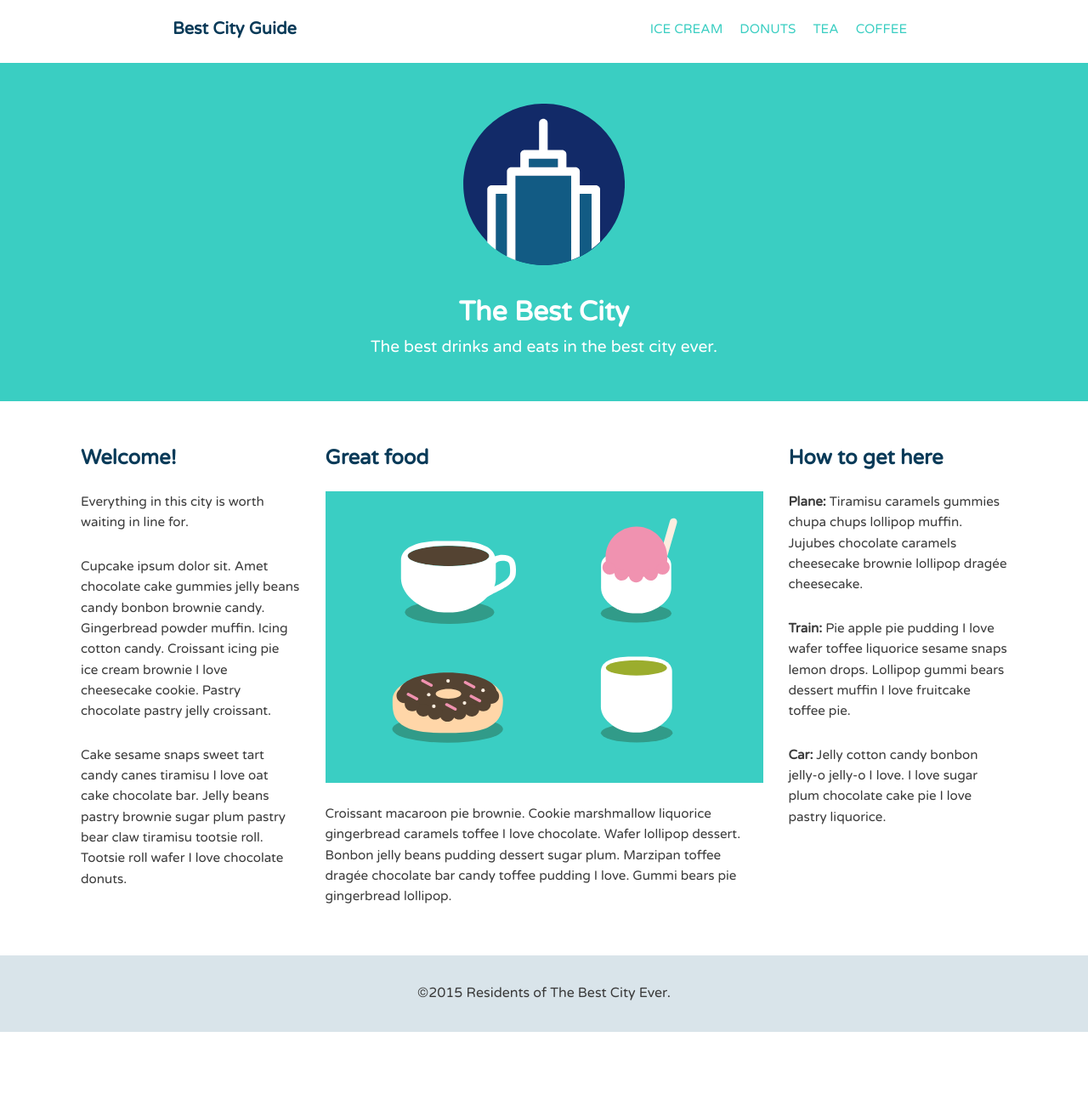
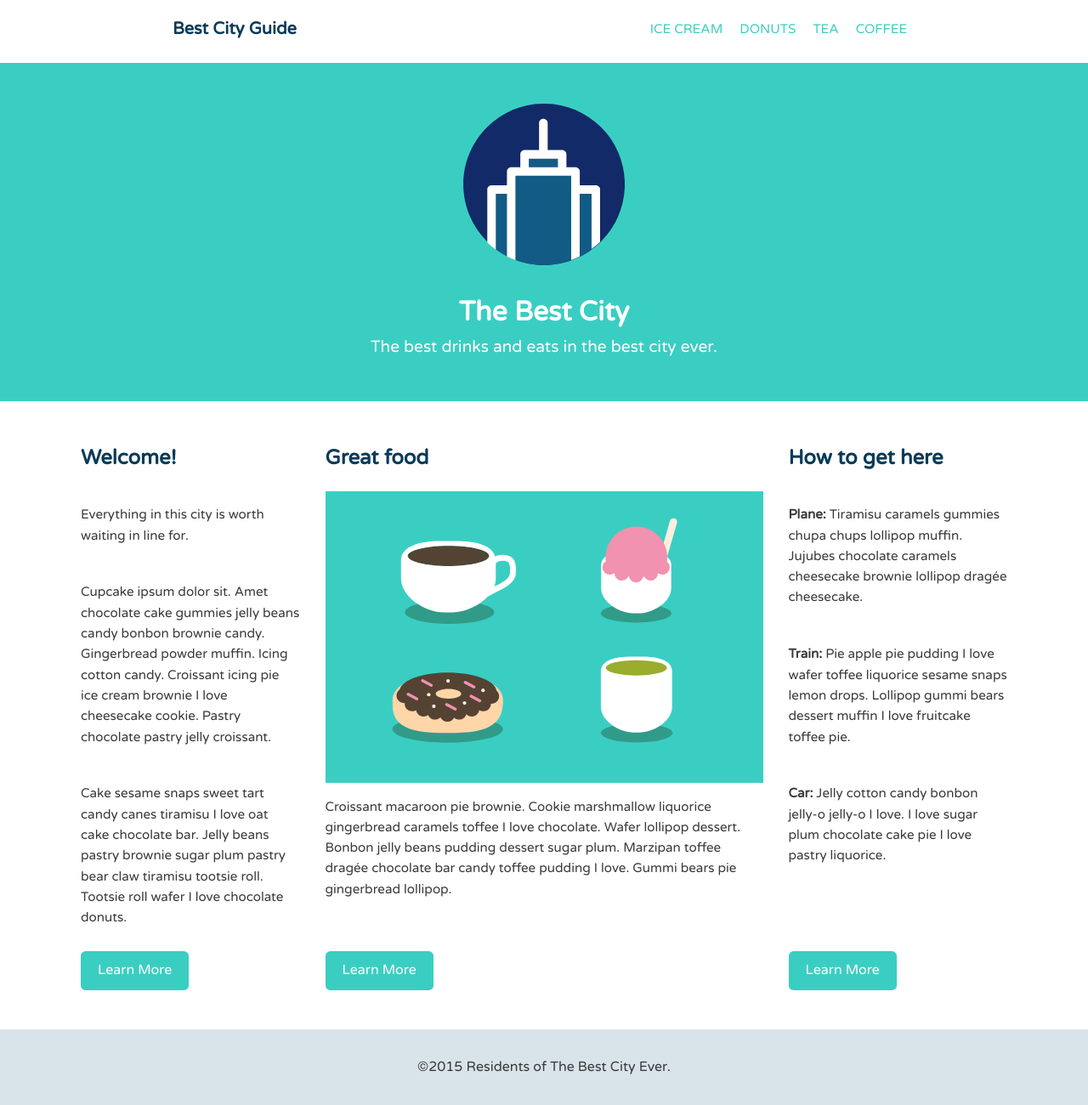
Before and after one commit to aurangzaib-danial/best-city-guide, a Jekyll site: the page built from index.html, in a window 1280 px wide. Shown: the whole page at 85% size. Built offline with Jekyll 4.4.1, drawn with Linux system fonts in a browser that asks for light colours; before the commit the page ends 1214 px from its top, so only the background shows below that.

Commit message:
learn more button added on all columns with flexbox

```diff
--- a/_sass/index.scss
+++ b/_sass/index.scss
@@ -12,6 +12,14 @@
 
 .headline {
   margin-bottom: 0;
+}
+
+.button {
+  color: #fff;
+  text-align: center;
+  padding: .625em 1.25em;
+  background: #3acec2;
+  border-radius: .35em;
 }
 
 @media (min-width: 769px) {
--- a/_sass/layout.scss
+++ b/_sass/layout.scss
@@ -8,11 +8,18 @@
 
 .col {
   padding: 0 15px;
+  display: flex;
+  flex-direction: column;
+  margin-bottom: 1em;
+}
+
+.button {
+  margin-top: auto;
+  align-self: flex-start;
 }
 
 .primary {
   order: -1;
-
 }
 
 @media (min-width: 769px) {
--- a/index.html
+++ b/index.html
@@ -12,6 +12,7 @@
 		<p>Everything in this city is worth waiting in line for.</p>
 		<p>Cupcake ipsum dolor sit. Amet chocolate cake gummies jelly beans candy bonbon brownie candy. Gingerbread powder muffin. Icing cotton candy. Croissant icing pie ice cream brownie I love cheesecake cookie. Pastry chocolate pastry jelly croissant.</p>
 		<p>Cake sesame snaps sweet tart candy canes tiramisu I love oat cake chocolate bar. Jelly beans pastry brownie sugar plum pastry bear claw tiramisu tootsie roll. Tootsie roll wafer I love chocolate donuts.</p>
+		<a class="button" href="#">Learn More</a>
 	</div><!--/.secondary-->
 
 	<div class="primary col">
@@ -26,6 +27,7 @@
 		<h2>Great food</h2>
 		<img class="feat-img" src="assets/images/treats.svg" alt="Drinks and eats">
 		<p>Croissant macaroon pie brownie. Cookie marshmallow liquorice gingerbread caramels toffee I love chocolate. Wafer lollipop dessert. Bonbon jelly beans pudding dessert sugar plum. Marzipan toffee drag&#233;e chocolate bar candy toffee pudding I love. Gummi bears pie gingerbread lollipop.</p>
+		<a class="button" href="#">Learn More</a>
 	</div><!--/.primary-->
 
 	<div class="tertiary col">
@@ -33,5 +35,6 @@
 		<p><strong>Plane: </strong>Tiramisu caramels gummies chupa chups lollipop muffin. Jujubes chocolate caramels cheesecake brownie lollipop drag&#233;e cheesecake.</p>
 		<p><strong>Train: </strong>Pie apple pie pudding I love wafer toffee liquorice sesame snaps lemon drops. Lollipop gummi bears dessert muffin I love fruitcake toffee pie.</p>
 		<p><strong>Car: </strong>Jelly cotton candy bonbon jelly-o jelly-o I love. I love sugar plum chocolate cake pie I love pastry liquorice.</p>
+		<a class="button" href="#">Learn More</a>
 	</div><!--/.tertiary-->
 </div>
```
Also changed, not shown: README.md.
